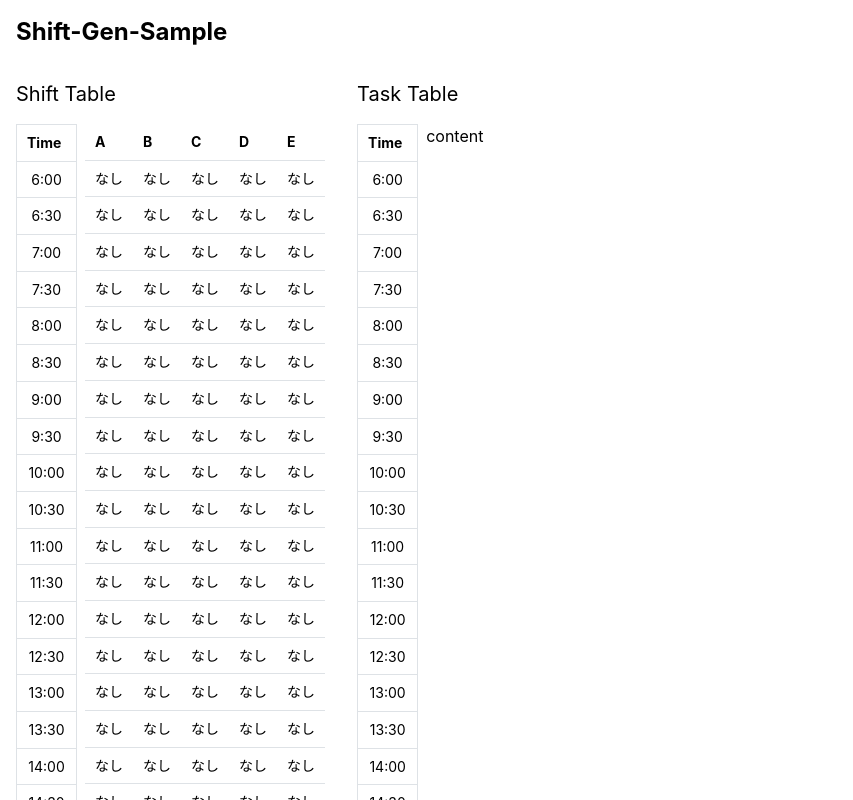
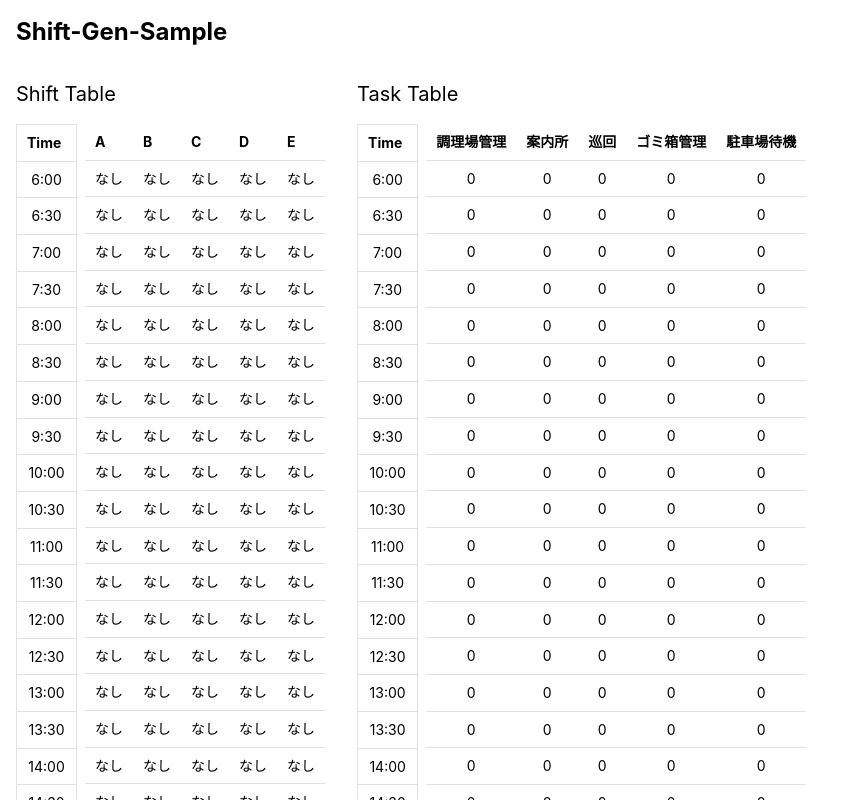
Before and after one commit to imaimai17468/shift-gen-sample, a Next.js app: page / in a window 1280 px wide. Shown: the top 800 px of the page, without its empty margins (0-853 px from the left). Built offline with nearby package versions, Linux system fonts and the light colour scheme.

Commit message:
feat: Add TaskTable component with dynamic table generation

```diff
--- a/src/components/common/TaskTable/TaskTable.tsx
+++ b/src/components/common/TaskTable/TaskTable.tsx
@@ -1,10 +1,43 @@
 import { TimeTable } from "../TimeTable";
+import { useState, useMemo } from "react";
+import { genDefaultTaskTimelines } from "../../../utils/genDefaultTaskTimelines";
+import { TaskTimelines } from "@/types/TaskTimelines";
+import { SHIFT_TIMES } from "@/constants/ShiftTimes";
+import { Table } from "@mantine/core";
 
 export const TaskTable = () => {
+  const [taskTimelines, setTaskTimelines] = useState<TaskTimelines>(
+    genDefaultTaskTimelines()
+  );
+  const TaskNames = useMemo(() => {
+    return taskTimelines.map((timeline) => timeline.task);
+  }, [taskTimelines]);
+
   return (
     <div className="flex gap-2">
       <TimeTable />
-      <p>content</p>
+      <Table>
+        <Table.Thead>
+          <Table.Tr>
+            {TaskNames.map((TaskName) => (
+              <Table.Th key={TaskName} className="whitespace-nowrap">
+                {TaskName}
+              </Table.Th>
+            ))}
+          </Table.Tr>
+        </Table.Thead>
+        <Table.Tbody>
+          {SHIFT_TIMES.map((time, index) => (
+            <Table.Tr key={time}>
+              {taskTimelines.map((timeline) => (
+                <Table.Td key={timeline.task} className="whitespace-nowrap text-center">
+                  {timeline.timeline[index].required_personnel}
+                </Table.Td>
+              ))}
+            </Table.Tr>
+          ))}
+        </Table.Tbody>
+      </Table>
     </div>
   );
 };
```
